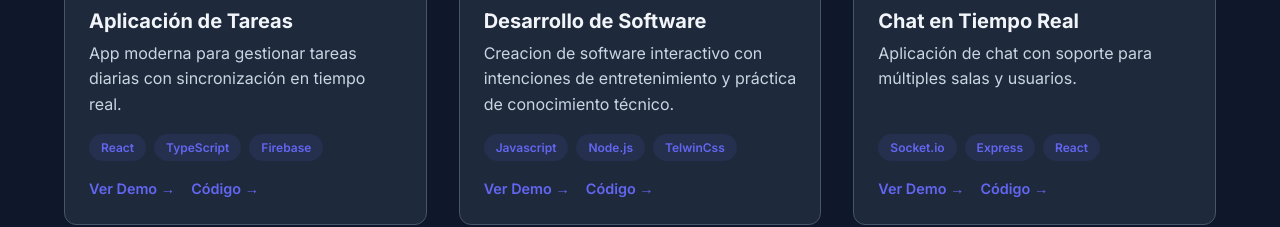
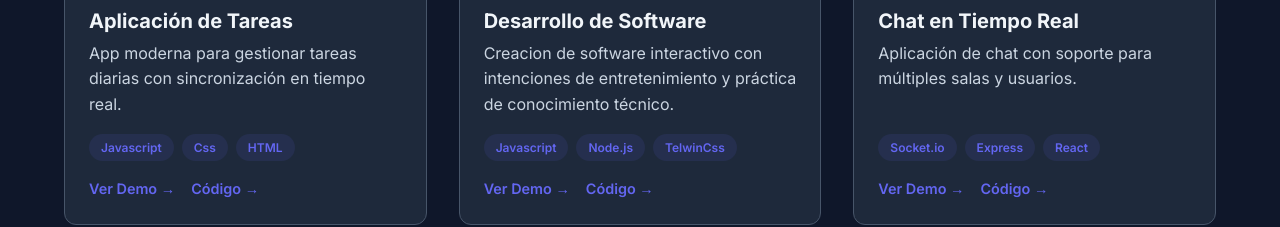
Before and after one commit to Jeze25/Portafolio.github.io, a plain HTML site: page index.html in a window 1280 px wide. Shown: the part 1760-1987 px from the top of the page. Drawn offline with Linux system fonts and the light colour scheme.

Commit message:
Update project tags and links in index.html

```diff
--- a/index.html
+++ b/index.html
@@ -136,13 +136,13 @@
                             App moderna para gestionar tareas diarias con sincronización en tiempo real.
                         </p>
                         <div class="project-tags">
-                            <span class="tag">React</span>
-                            <span class="tag">TypeScript</span>
-                            <span class="tag">Firebase</span>
+                            <span class="tag">Javascript</span>
+                            <span class="tag">Css</span>
+                            <span class="tag">HTML</span>
                         </div>
                         <div class="project-links">
-                            <a href="#" class="project-link">Ver Demo →</a>
-                            <a href="#" class="project-link">Código →</a>
+                            <a href="https://jeze25.github.io/Memento.github.io/" class="project-link">Ver Demo →</a>
+                            <a href="https://github.com/Jeze25/Memento.github.io" class="project-link">Código →</a>
                         </div>
                     </div>
                 </div>
```
